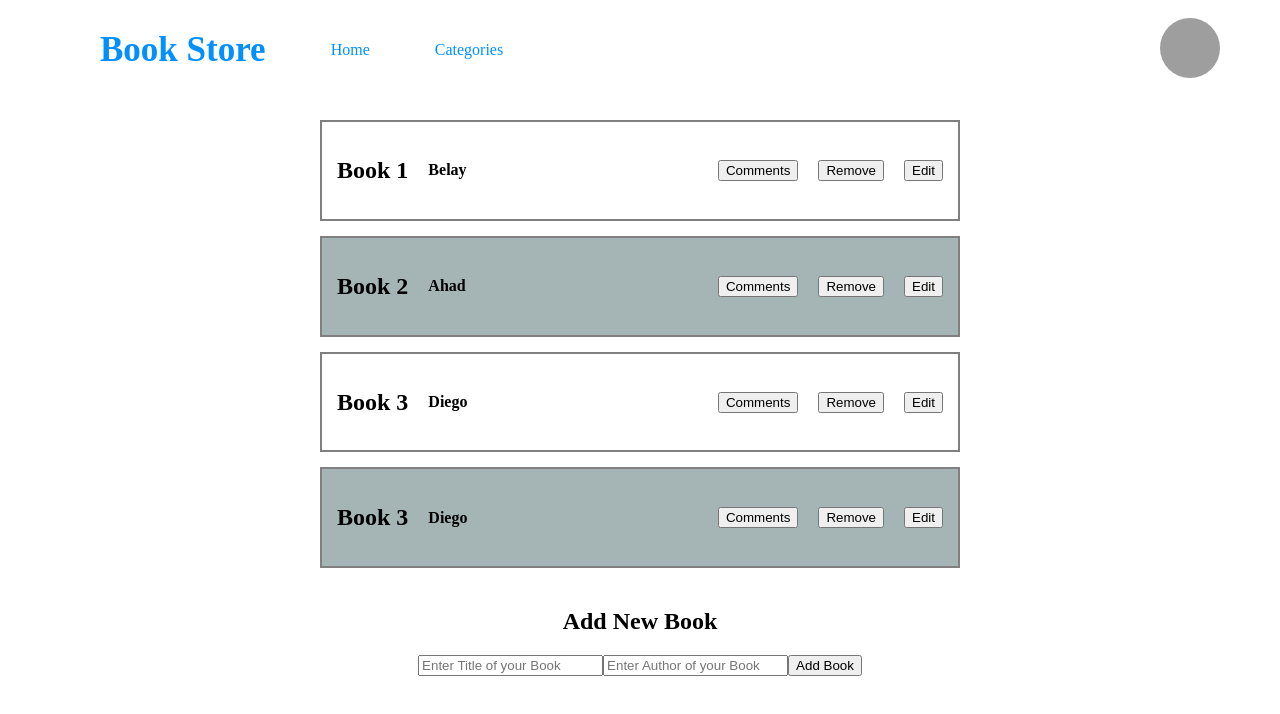
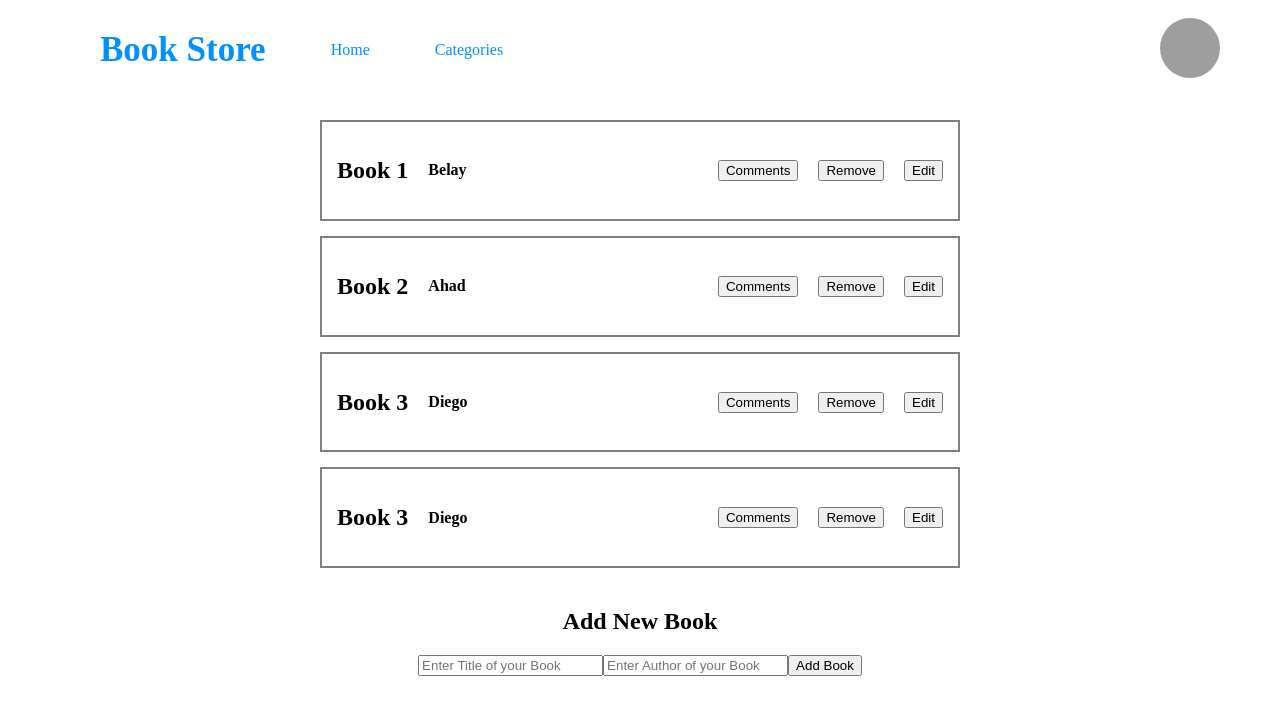
Before and after one commit to cilfonegabriel/bookstore, a React (Create React App) app: page / in a window 1280 px wide. Shown: the top 714 px of the page. Built offline with nearby package versions, Linux system fonts and the light colour scheme; grey boxes are pictures that could not be loaded.

Commit message:
delete color

```diff
--- a/src/components/books/books.css
+++ b/src/components/books/books.css
@@ -17,10 +17,6 @@
   padding: 15px;
 }
 
-.book-info:nth-child(even) {
-  background-color: rgb(165, 181, 181);
-}
-
 .description {
   display: flex;
   flex-direction: row;
```
